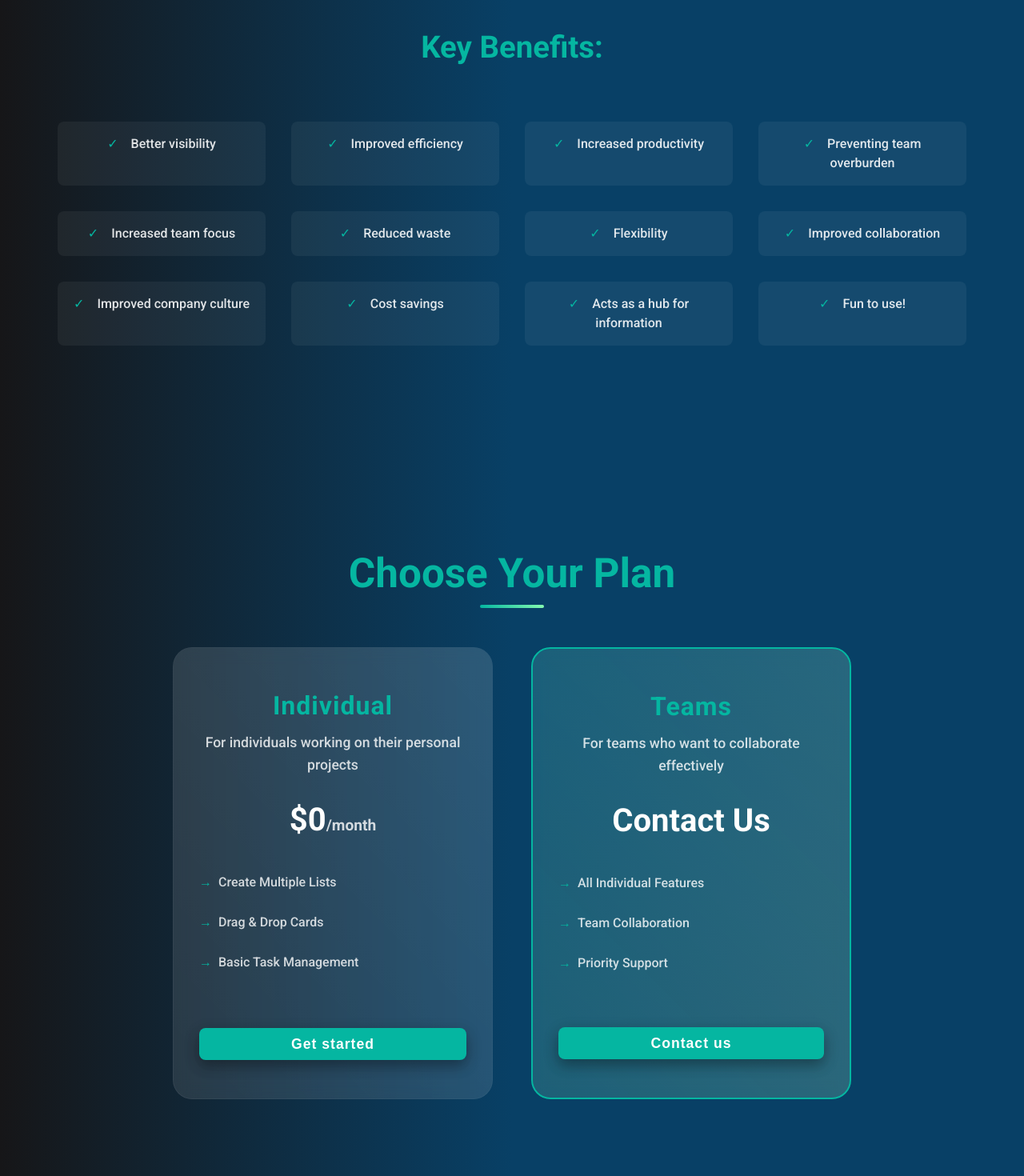
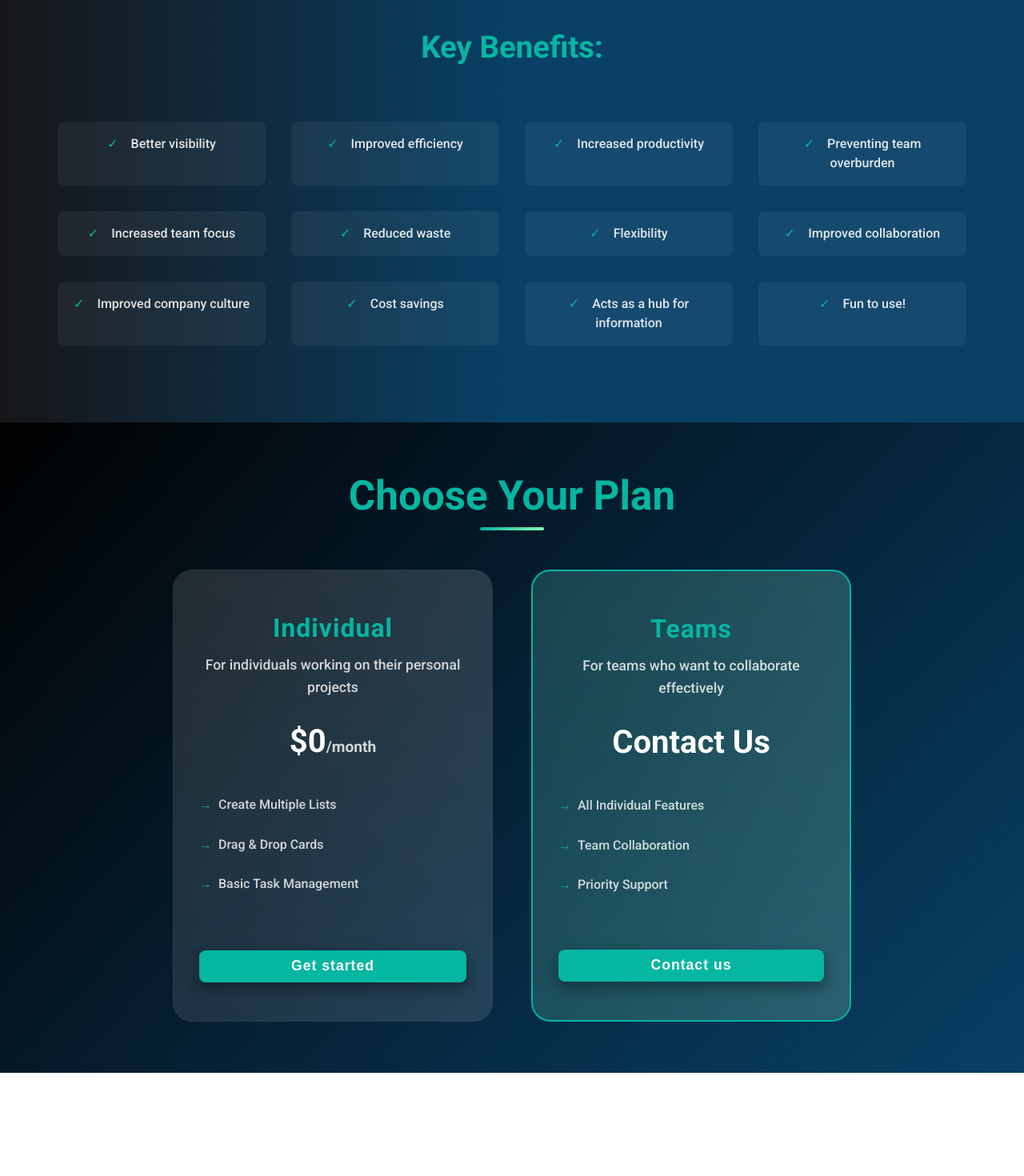
Before and after one commit to MarioSmilcic/trello_clone, a React (Vite) app: page / in a window 1280 px wide. Shown: the part 1677-3147 px from the top of the page at 80% size. After the commit the page ends 3018 px from the top, so only its background shows below. Built offline with nearby package versions, Linux system fonts and the light colour scheme.

Commit message:
removed unnecessary spacing in Home component

```diff
--- a/src/features/Home/styles/landing3.style.css
+++ b/src/features/Home/styles/landing3.style.css
@@ -1,17 +1,16 @@
 .landing3 {
-  min-height: calc(100vh - 65px);
   padding: 4rem 2rem;
   display: flex;
   flex-direction: column;
   align-items: center;
   gap: 4rem;
+  background: transparent;
 }
 
 .landing3__benefits {
   max-width: 1200px;
   width: 100%;
 }
-
 .landing3__benefits--title {
   color: #05b6a1;
   font-size: clamp(1.5rem, 3vw, 2.5rem);
--- a/src/features/Home/styles/landing4.style.css
+++ b/src/features/Home/styles/landing4.style.css
@@ -1,10 +1,14 @@
 .landing4 {
-  min-height: calc(100vh - 65px);
-  padding: 6rem 2rem;
+  padding: 4rem 2rem;
   display: flex;
   flex-direction: column;
   align-items: center;
   gap: 4rem;
+  background: linear-gradient(
+    135deg,
+    rgba(0, 0, 0, 0.95) 0%,
+    rgba(8, 64, 102, 0.95) 100%
+  );
 }
 
 .landing4__title {
```
